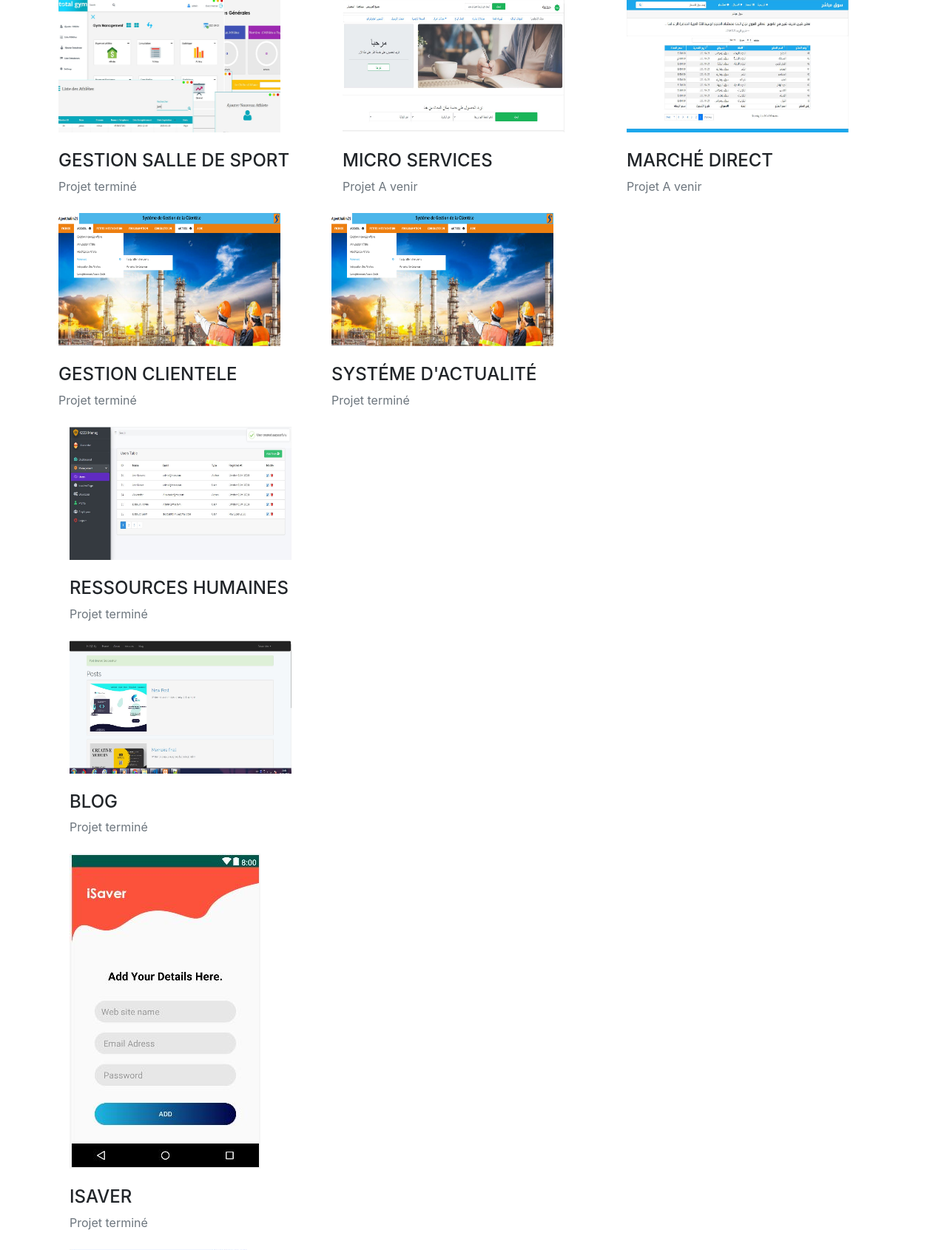
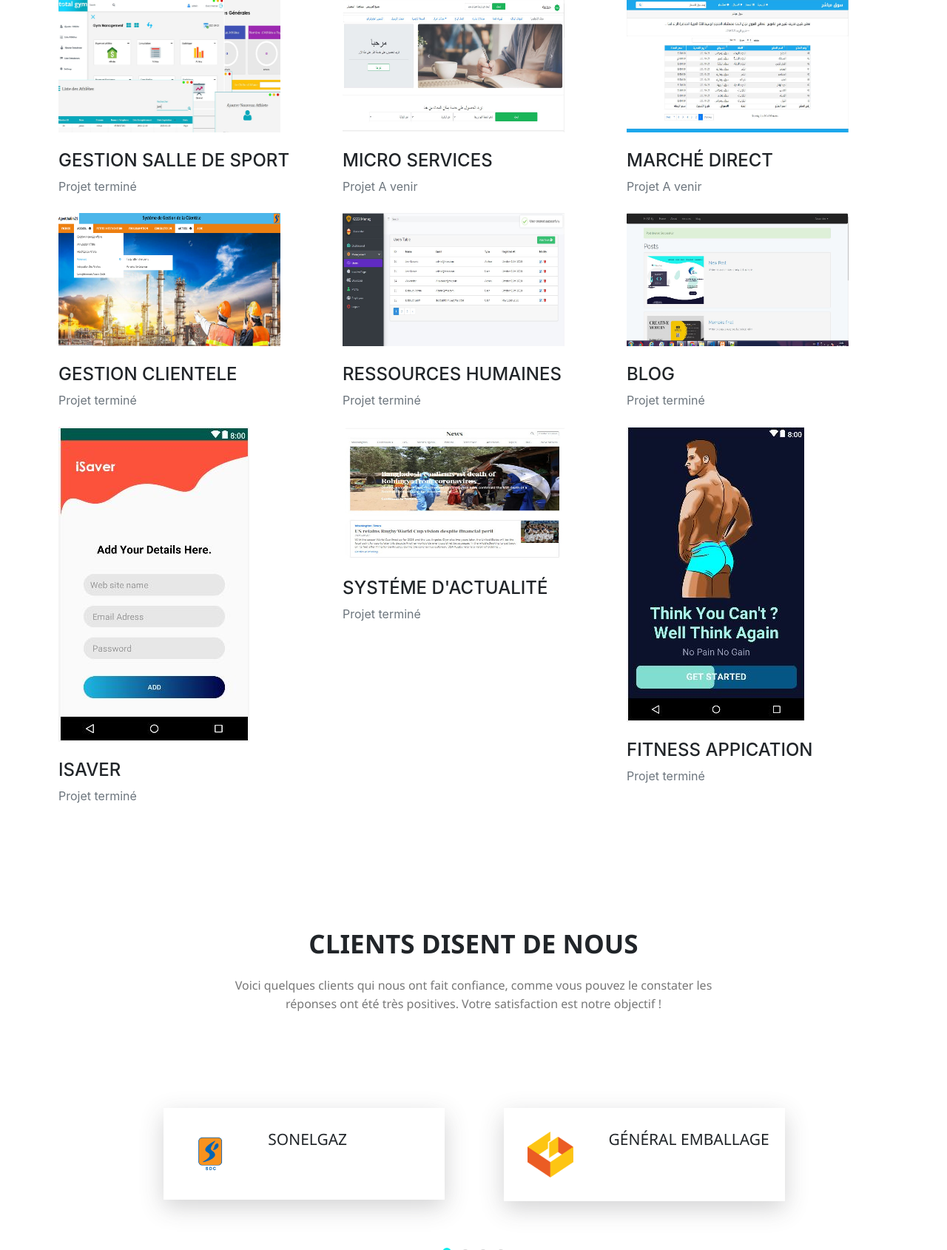
Before and after one commit to AmineBechar96/projetphp.4, a PHP site: page / in a window 1280 px wide. Shown: the part 2987-4677 px from the top of the page at 74% size. Run offline with PHP 8.4, Linux system fonts and the light colour scheme; some libraries are stand-ins or nearby versions.

Commit message:
Update index.php

```diff
--- a/index.php
+++ b/index.php
@@ -414,18 +414,6 @@ Derniers Projets
       </div>
     </div>
 
-	 <div class="our-project">
-        <div class="img">
-            <a class="test-popup-link" href="./images/client4.jpg">
-          <img src="./images/sonalg.png" alt="projet-4" width="300"height="180">
-        </a>
-        </div>
-        <div class="title py-4">
-          <h4 class="text-uppercase">Systéme d'actualité</h4>
-          <span class="text-secondary">Projet terminé</span>
-        </div>
-      </div>
-    </div>
     <div class="col-lg-4 col-md-6 col-sm-12 element-item web">
       <div class="our-project">
 
@@ -466,6 +454,22 @@ Derniers Projets
         </div>
       </div>
     </div>
+
+	<div class="col-lg-4 col-md-6 col-sm-12 element-item web">
+      <div class="our-project">
+        <div class="img">
+            <a class="test-popup-link" href="./images/client4.jpg">
+          <img src="./images/client4.jpg" alt="projet-4" width="300"height="180">
+        </a>
+        </div>
+        <div class="title py-4">
+          <h4 class="text-uppercase">Systéme d'actualité</h4>
+          <span class="text-secondary">Projet terminé</span>
+        </div>
+      </div>
+    </div>
+
+
     <div class="col-lg-4 col-md-6 col-sm-12 element-item mobile">
       <div class="our-project">
         <div class="img">
@@ -506,7 +510,7 @@ Votre satisfaction est notre objectif !
       <div class="owl-carousel owl-theme">
         <div class="client row">
           <div class="col-lg-4 col-md-12 col-sm-12 client-img">
-          <img src="./images/telechargement.JPG" alt="client-1" class="img-fluid">
+          <img src="./images/téléchargement.JPG" alt="client-1" class="img-fluid">
           </div>
           <div class="col-lg-8 col-md-12 col-sm-12 about-client">
             <h4 class="text-uppercase">Sonelgaz</h4>
@@ -515,7 +519,7 @@ Votre satisfaction est notre objectif !
         </div>
          <div class="client row">
           <div class="col-lg-4 col-md-12 col-sm-12 client-img">
-          <img src="./images/client3.jpg" alt="client-1" class="img-fluid">
+          <img src="./images/Client3.jpg" alt="client-1" class="img-fluid">
           </div>
           <div class="col-lg-8 col-md-12 col-sm-12 about-client">
             <h4 class="text-uppercase">Général Emballage</h4>
@@ -524,7 +528,7 @@ Votre satisfaction est notre objectif !
         </div>
 	       <div class="client row">
           <div class="col-lg-4 col-md-12 col-sm-12 client-img">
-          <img src="./images/telechargement.JPG" alt="client-1" class="img-fluid">
+          <img src="./images/téléchargement.JPG" alt="client-1" class="img-fluid">
           </div>
           <div class="col-lg-8 col-md-12 col-sm-12 about-client">
             <h4 class="text-uppercase">Sonelgaz</h4>
@@ -542,7 +546,7 @@ Votre satisfaction est notre objectif !
         </div>
 	       <div class="client row">
           <div class="col-lg-4 col-md-12 col-sm-12 client-img">
-          <img src="./images/telechargement.JPG" alt="client-1" class="img-fluid">
+          <img src="./images/téléchargement.JPG" alt="client-1" class="img-fluid">
           </div>
           <div class="col-lg-8 col-md-12 col-sm-12 about-client">
             <h4 class="text-uppercase">Sonelgaz</h4>
@@ -551,7 +555,7 @@ Votre satisfaction est notre objectif !
         </div>
 	       <div class="client row">
           <div class="col-lg-4 col-md-12 col-sm-12 client-img">
-          <img src="./images/client3.jpg" alt="client-1" class="img-fluid">
+          <img src="./images/Client3.jpg" alt="client-1" class="img-fluid">
           </div>
           <div class="col-lg-8 col-md-12 col-sm-12 about-client">
             <h4 class="text-uppercase">Général Emballage</h4>
@@ -560,7 +564,7 @@ Votre satisfaction est notre objectif !
         </div>
 	       <div class="client row">
           <div class="col-lg-4 col-md-12 col-sm-12 client-img">
-          <img src="./images/client1.jpg" alt="client-1" class="img-fluid">
+          <img src="./images/Client3.jpg" alt="client-1" class="img-fluid">
           </div>
           <div class="col-lg-8 col-md-12 col-sm-12 about-client">
             <h4 class="text-uppercase">Sonelgaz</h4>
```
